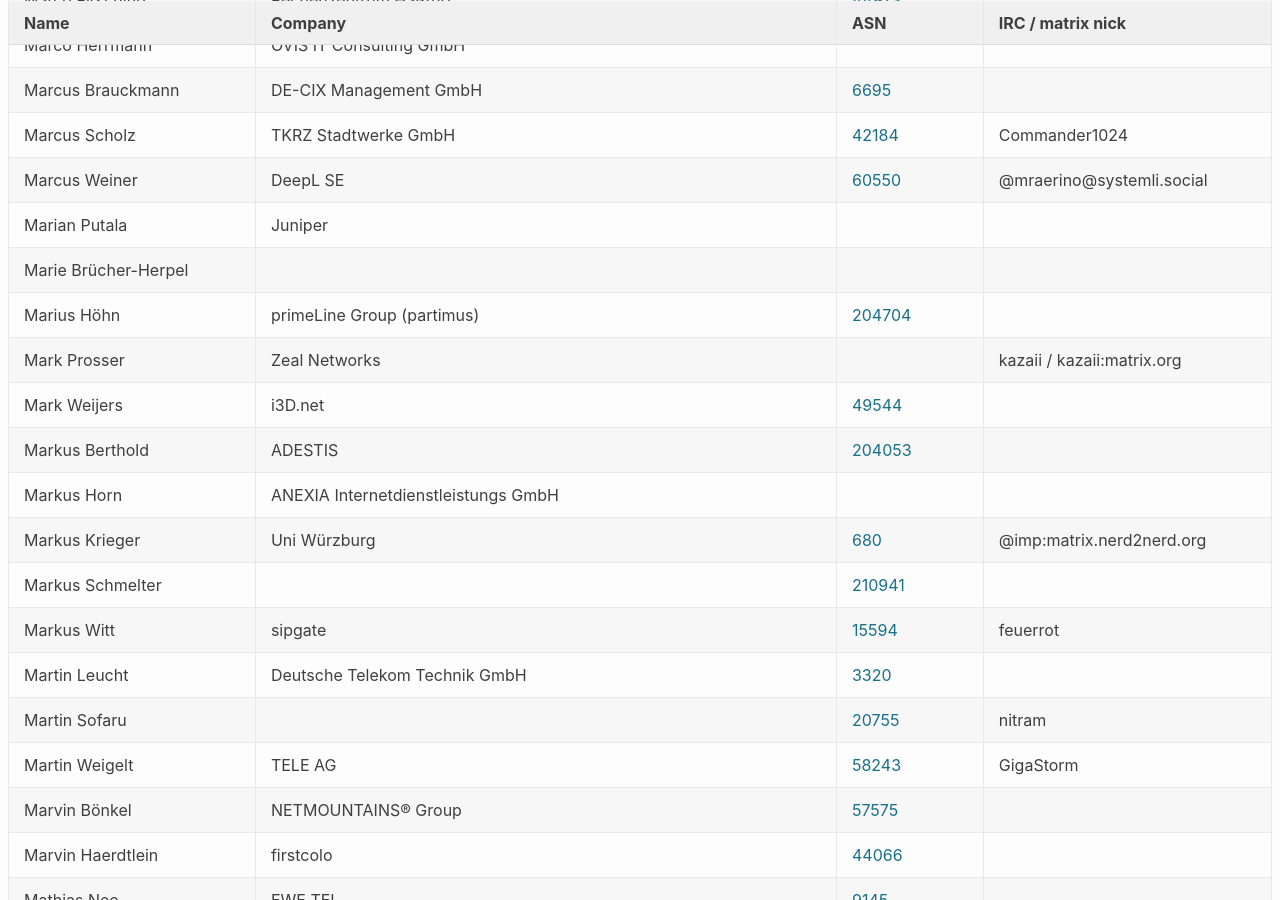
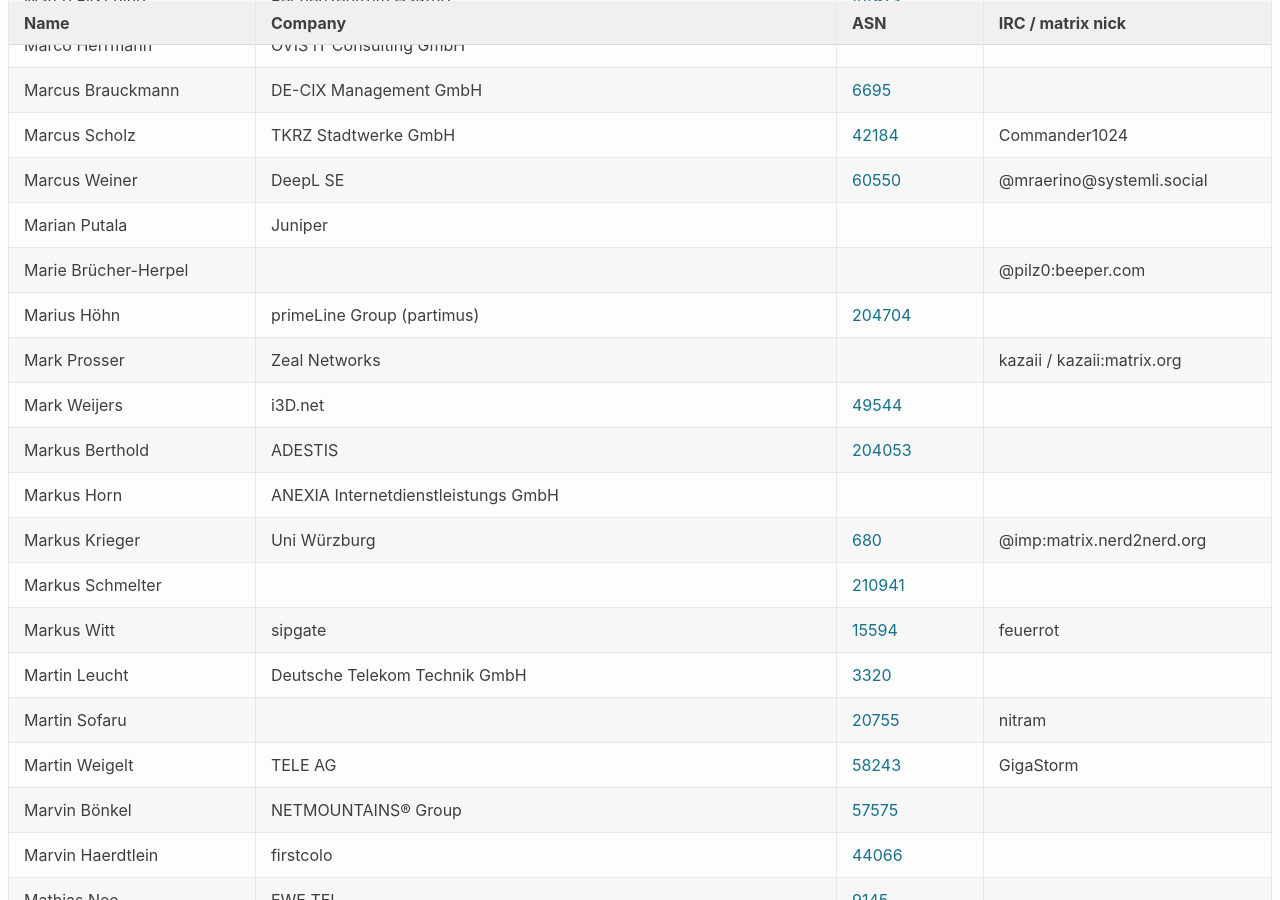
Before and after one commit to denog/pretix-attendeelist, a Jekyll site: the page built from denog16/index.markdown, in a window 1280 px wide and 900 px high, scrolled down 9856 px. Built offline with Jekyll 4.4.1, drawn with Linux system fonts in a browser that asks for light colours.

Commit message:
Latest data: Thu Oct 17 19:48:11 UTC 2024

```diff
--- a/_data/attendees_denog16_onsite.json
+++ b/_data/attendees_denog16_onsite.json
@@ -1322,7 +1322,7 @@
   {
     "name": "Marie Brücher-Herpel",
     "company": null,
-    "irc": null,
+    "irc": "@pilz0:beeper.com",
     "asn": null
   },
   {
```
